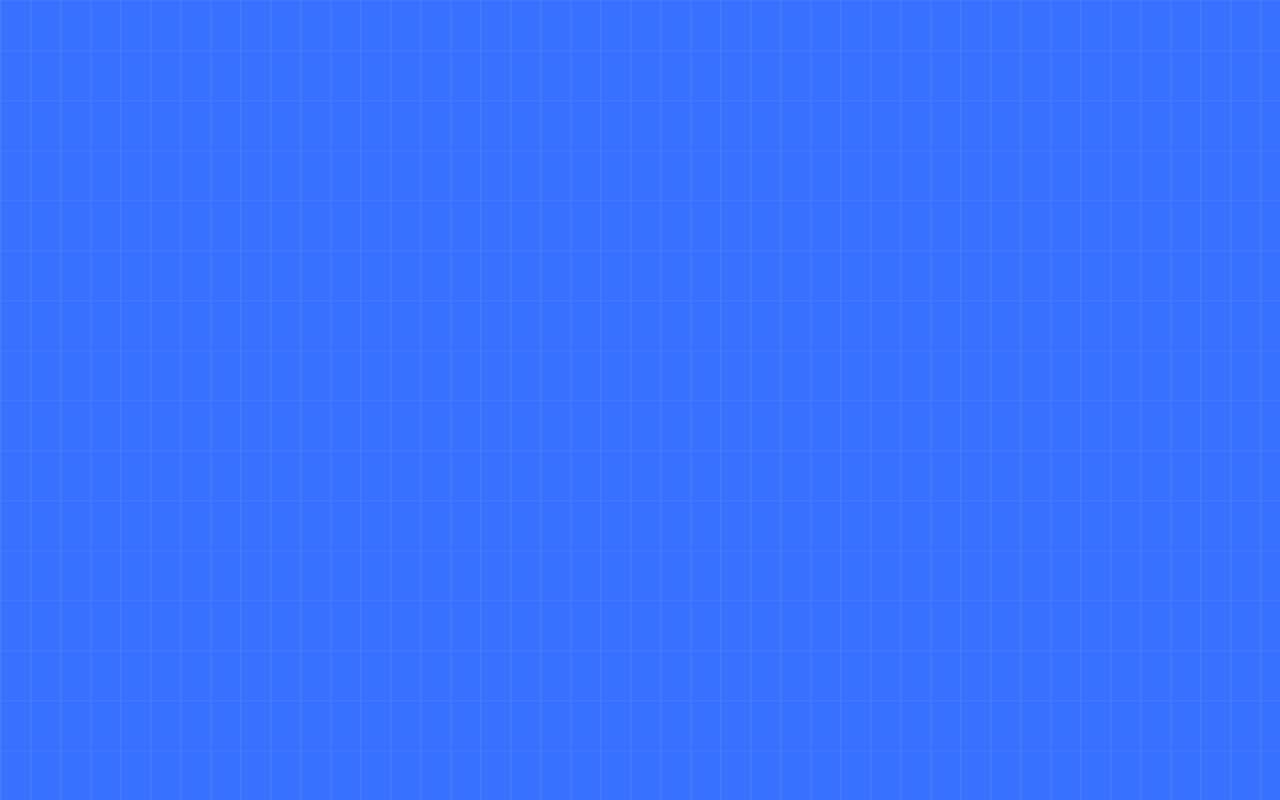
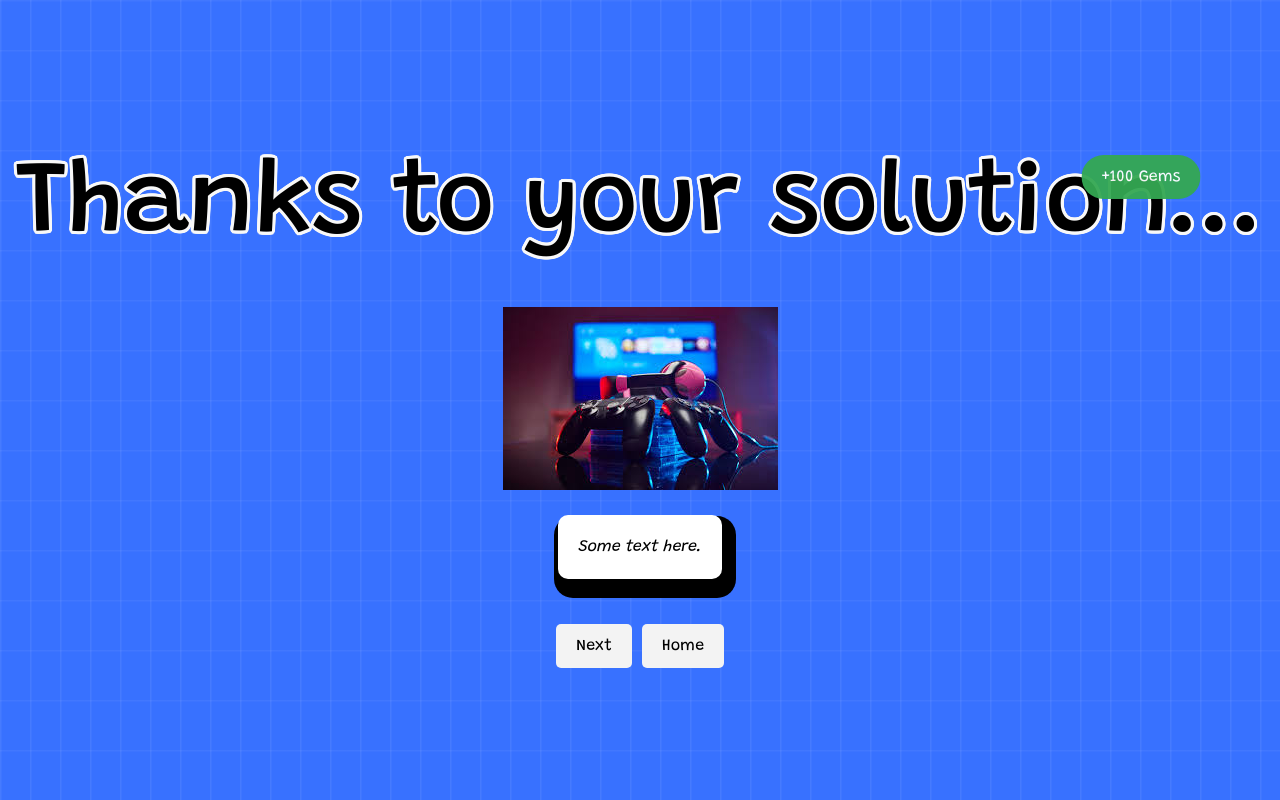
Before and after one commit to oyefola/spicyforerunners, a React (Create React App) app in the folder promptquest-ui/client/: page /end in a window 1280 px wide. Before the commit this address had no page. Built offline with nearby package versions, Linux system fonts and the light colour scheme.

Commit message:
End Page

```diff
--- a/promptquest-ui/client/src/App.js
+++ b/promptquest-ui/client/src/App.js
@@ -32,6 +32,7 @@ import LevelsPage from './Pages/LevelsPage';
 import GamePage from './Pages/GamePage';
 import ResultsPage from './Pages/ResultsPage';
 import OptionPage from './Pages/OptionPage';
+import EndPage from "./Pages/EndPage";
 
 function App() {
   return (
@@ -43,6 +44,7 @@ function App() {
         <Route path="/game" element={<GamePage />} />
         <Route path="/results" element={<ResultsPage />} />
         <Route path="/option" element={<OptionPage />} />
+        <Route path="/end" element={<EndPage/>} />
       </Routes>
     </Router>
   );
--- /dev/null
+++ b/promptquest-ui/client/src/Pages/EndPage.jsx
@@ -0,0 +1,33 @@
+import React from 'react';
+import { useNavigate } from "react-router-dom";
+import Button from '../components/Button';
+import Bubble from '../components/Bubble'; // Import the Bubble component
+
+const EndPage = () => {
+  const navigate = useNavigate();
+
+  const handleEnd = () => {
+    navigate('/');
+  };
+
+  const handleNext = () => {
+    navigate('/levels');
+  };
+
+  return (
+    <div className='container'>
+      <h2 className="header">Thanks to your solution...</h2>
+      <img src={require('../assets/level3.jpeg')} alt="Description of image" className="your-image-class" />
+      <div className="sp-white-container">
+        <p>Some text here.</p>
+      </div>
+      <div style={{ display: 'flex', gap: '10px' }}>
+        <Button text="Next" onClick={handleNext} />
+        <Button text="Home" onClick={handleEnd} />
+      </div>
+      <Bubble text="+100 Gems" /> {/* Add the Bubble component */}
+    </div>
+  );
+};
+
+export default EndPage;
--- a/promptquest-ui/client/src/Pages/OptionPage.jsx
+++ b/promptquest-ui/client/src/Pages/OptionPage.jsx
@@ -16,13 +16,13 @@ const OptionPage = () => {
             title="Option 1"
             text="This is the first option."
             hint="This is a hint for the first option."
-            onSelect={() => navigate("/results")}
+            onSelect={() => navigate("/end")}
         />
         <OptionCard
             title="Option 2"
             text="This is the second option."
             hint="This is a hint for the second option."
-            onSelect={() => navigate("/results")}
+            onSelect={() => navigate("/end")}
         />
         </div>
     </div>
--- /dev/null
+++ b/promptquest-ui/client/src/components/Bubble.jsx
@@ -0,0 +1,10 @@
+import React from 'react';
+import '../styles.css'; // Import the CSS file for the bubble
+
+const Bubble = ({ text }) => (
+  <div className="bubble">
+    {text}
+  </div>
+);
+
+export default Bubble;
--- a/promptquest-ui/client/src/styles.css
+++ b/promptquest-ui/client/src/styles.css
@@ -411,5 +411,34 @@ body {
 
   .option-card:hover .hint {
     opacity: 1; /* Show hint on hover */
-    pointer-events: auto; /* Enable mouse events */
+    pointer-events: auto;
   }
+
+  .bubble {
+    position: fixed;
+    top: 20%;
+    right: 20px;
+    transform: translateX(-50%);
+    background-color: #34A853;
+    color: white;
+    padding: 10px 20px;
+    border-radius: 50px;
+    font-size: 16px;
+    text-align: center;
+    animation: float 3s ease-in-out infinite;
+  }
+
+  @keyframes float {
+    0% {
+      transform: translateX(-50%) translateY(0);
+      opacity: 1;
+    }
+    50% {
+      transform: translateX(-50%) translateY(-20px);
+      opacity: 0.8;
+    }
+    100% {
+      transform: translateX(-50%) translateY(0);
+      opacity: 1;
+    }
+  }
```
